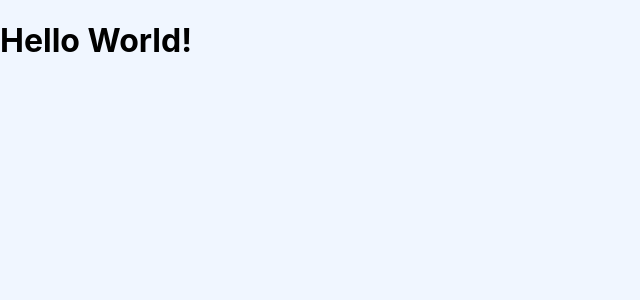
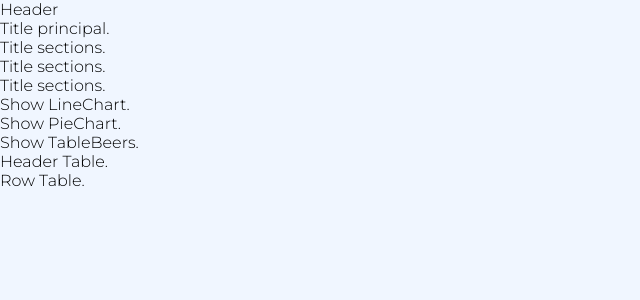
Before and after one commit to benriquezm/webapp-atlantia-gpa, a React (Create React App) app: page / in a window 1280 px wide. Shown: the top 300 px of the page, without its empty margins (0-640 px from the left). Built offline with nearby package versions, Linux system fonts and the light colour scheme.

Commit message:
feature(folder-structure): create components structure modules, elements and layouts.

```diff
--- a/src/App.tsx
+++ b/src/App.tsx
@@ -1,20 +1,34 @@
 import { createGlobalStyle } from 'styled-components';
+import Title from './components/elements/Title/Title';
+
+import LayoutPrincipal from './components/layouts/LayoutPrincipal';
+import LineChart from './components/modules/Charts/LineChart/LineChart';
+import PieChart from './components/modules/Charts/PieChart/PieChart';
+import TableBeers from './components/modules/Tables/TableBeers/TableBeers';
 
 const GlobalStyle = createGlobalStyle`
 	body {
+		@import url('https://fonts.googleapis.com/css2?family=Montserrat:wght@300&display=swap');
 		position: relative;
 		width: 1440px;
 		height: 2500px;
 		background: #F0F6FF;
+		font-family: 'Montserrat', sans-serif;
 	}
 `;
 
 const App = () => {
 	return (
-		<div>
+		<LayoutPrincipal>
 			<GlobalStyle />
-			<h1>Hello World!</h1>
-		</div>
+			<Title title='Title principal.' />
+			<Title title='Title sections.' />
+			<Title title='Title sections.' />
+			<Title title='Title sections.' />
+			<LineChart />
+			<PieChart />
+			<TableBeers />
+		</LayoutPrincipal>
 	);
 };
 
--- /dev/null
+++ b/src/components/elements/TableHeader/TableHeader.tsx
@@ -0,0 +1,5 @@
+const TableHeader = () => {
+	return <div>Header Table.</div>;
+};
+
+export default TableHeader;
--- /dev/null
+++ b/src/components/elements/TableRow/TableRow.tsx
@@ -0,0 +1,5 @@
+const TableRow = () => {
+	return <div>Row Table.</div>;
+};
+
+export default TableRow;
--- /dev/null
+++ b/src/components/elements/Title/Title.tsx
@@ -0,0 +1,10 @@
+interface ITitleProps {
+	title: string;
+}
+
+const Title = (props: ITitleProps) => {
+	const { title } = props;
+	return <div>{title}</div>;
+};
+
+export default Title;
--- /dev/null
+++ b/src/components/layouts/LayoutPrincipal.tsx
@@ -0,0 +1,18 @@
+import Header from '../modules/Header/Header';
+
+//  TODO show separate Interfaces props
+interface ILayoutProps {
+	children: React.ReactNode;
+}
+
+const LayoutPrincipal = (props: ILayoutProps) => {
+	return (
+		<>
+			<base href='/' />
+			<Header />
+			<main>{props.children}</main>
+		</>
+	);
+};
+
+export default LayoutPrincipal;
--- /dev/null
+++ b/src/components/modules/Charts/LineChart/LineChart.tsx
@@ -0,0 +1,5 @@
+const LineChart = () => {
+	return <div>Show LineChart.</div>;
+};
+
+export default LineChart;
--- /dev/null
+++ b/src/components/modules/Charts/PieChart/PieChart.tsx
@@ -0,0 +1,5 @@
+const PieChart = () => {
+	return <div>Show PieChart.</div>;
+};
+
+export default PieChart;
--- /dev/null
+++ b/src/components/modules/Header/Header.tsx
@@ -0,0 +1,5 @@
+const Header = () => {
+	return <div>Header</div>;
+};
+
+export default Header;
--- /dev/null
+++ b/src/components/modules/Tables/TableBeers/TableBeers.tsx
@@ -0,0 +1,14 @@
+import TableHeader from '../../../elements/TableHeader/TableHeader';
+import TableRow from '../../../elements/TableRow/TableRow';
+
+const TableBeers = () => {
+	return (
+		<div>
+			Show TableBeers.
+			<TableHeader />
+			<TableRow />
+		</div>
+	);
+};
+
+export default TableBeers;
```
